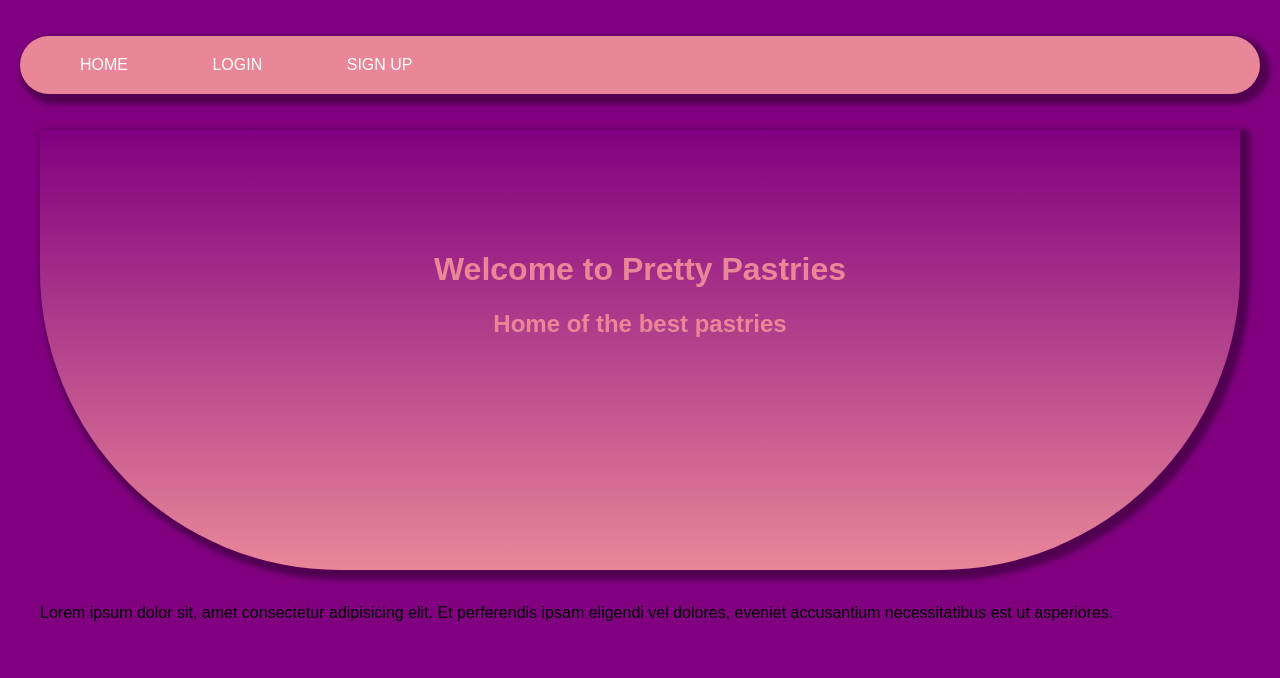
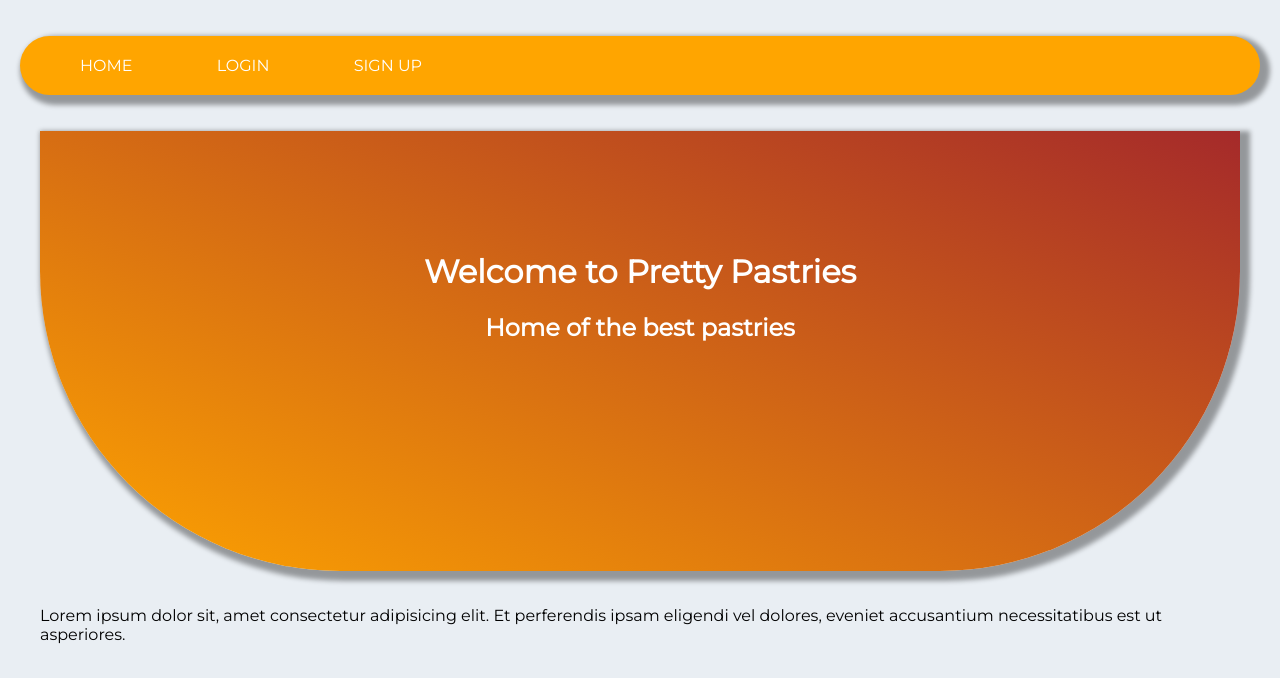
Before and after one commit to jod35/PrettyPastries, a plain HTML site: page front-end/index.html in a window 1280 px wide. Drawn offline with Linux system fonts and the light colour scheme.

Commit message:
added some animations on homepage

```diff
--- a/front-end/index.html
+++ b/front-end/index.html
@@ -5,6 +5,7 @@
     <meta name="viewport" content="width=device-width, initial-scale=1.0">
     <link rel="stylesheet" href="main.css">
     <title>Document</title>
+    <link href="https://fonts.googleapis.com/css?family=Montserrat&display=swap" rel="stylesheet">
 </head>
 <body>
     <header>
--- a/front-end/main.css
+++ b/front-end/main.css
@@ -1,22 +1,32 @@
+:root{
+  --brown:brown;
+  --orange: orange;
+  --white:white;
+  --round:300px;
+  --gray:rgb(233, 238, 243);
+
+}
+
 body{
-    font-family: sans-serif;
-    background-color:purple;
+    font-family: 'Montserrat', sans-serif;
     padding: 20px;
     margin: 0;
+    background-color: var(--gray);
+
 }
 header ul{
     padding: 20px;
     list-style-type: none;
-    background-color: rgb(233, 135, 152);
-    border-top-right-radius: 300px;
-    border-bottom-right-radius: 300px;
-    border-top-left-radius: 300px;
-    border-bottom-left-radius: 300px;
+    background-color:var(--orange);
+    border-top-right-radius: var(--round);
+    border-bottom-right-radius: var(--round);
+    border-top-left-radius: var(--round);
+    border-bottom-left-radius: var(--round);
     box-shadow: 5px 5px 5px 5px rgba(0, 0, 0, 0.363);
 
 }
 header li a{
-    color: white;
+    color: var(--white);
     text-transform:uppercase;
     text-decoration: none;
     padding: 20px;
@@ -29,8 +39,8 @@ header li{
 }
 
 header li a:hover{
-    background-color: purple;
-    color: rgb(233, 135, 152);
+    background-color: var(--brown);
+    color:var(--orange);
 }
 .container{
     padding: 20px;
@@ -38,20 +48,42 @@ header li a:hover{
 .Welcome{
     height: 30vh;
     padding: 100px;
-    background-image: linear-gradient(purple,rgb(233, 135, 152));
+
     border-bottom-right-radius: 300px;
-    border-bottom-left-radius: 300px;
-    color: rgb(233, 135, 152);
+     border-bottom-left-radius: 300px;
+
      box-shadow: 5px 5px 5px 5px rgba(0, 0, 0, 0.363);
      text-align: center;
      justify-content: center;
+     min-height:10vh;
+     animation-name: display;
+     animation-duration: 3s;
+     /* animation-iteration-count: infinite; */
+     animation-fill-mode: forwards;
+}
+
+@keyframes display{
+    0%{
+        background-color:var(--orange);
+        transform: scale(1.1);
+        color: var(--white);
+    }
+    50%{
+        background-color: var(--brown);
+        color: var(--white);
+    }
+    100%{
+        background-image:linear-gradient(24deg,var(--orange),var(--brown));
+        color: var(--white);
+        transform: scale(1.0);
+    }
 }
 .login{
     min-height: 500px;
-    background-image: linear-gradient(rgb(233, 135, 152) ,purple);
+    background-image: linear-gradient(var(--orange) ,var(--brown));
     width: 80%;
     padding: 20px;
-    color: white;
+    color: var(--white);
     font-weight: bolder;
     margin: auto;
     border-radius: 7px;
@@ -63,7 +95,7 @@ header li a:hover{
 
 }
 .login a{
-    color:white;
+    color:var(--white);
     font-weight: 900;
 }
 
@@ -74,10 +106,10 @@ header li a:hover{
     width: 80%;
 }
 #mybtn{
-    background-color: rgb(233, 135, 152);
+    background-color:var(--orange);
     padding: 20px;
     text-transform: uppercase;
     border: none;
-    color: white;
+    color: var(--white);
     border-radius: 7px;
 }
```
Also changed, not shown: front-end/login.html (+1 -0 lines), front-end/navbar.html (deleted, +0 -12 lines), front-end/register.html (+2 -1 lines), front-end/images/w3.jpg (added), 1 other file.
